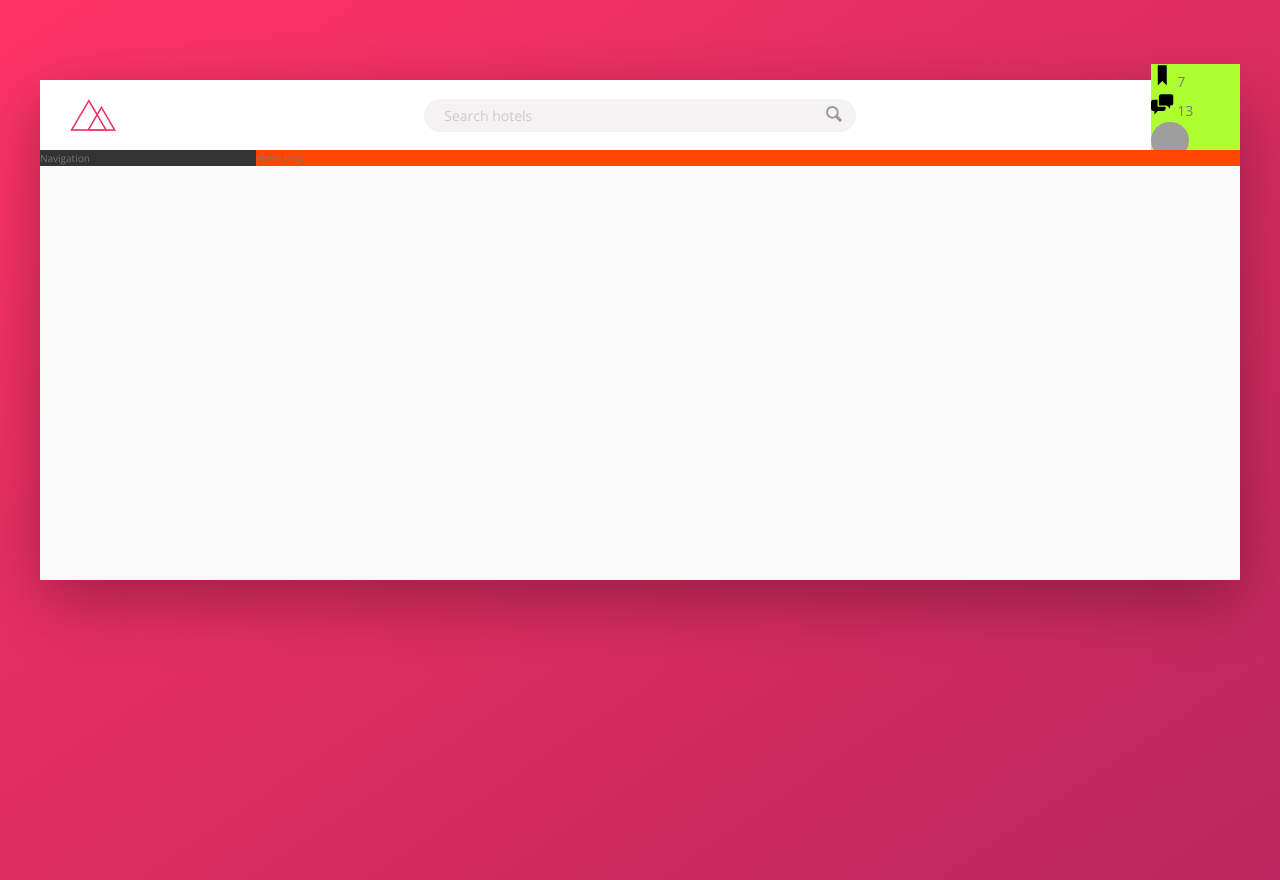
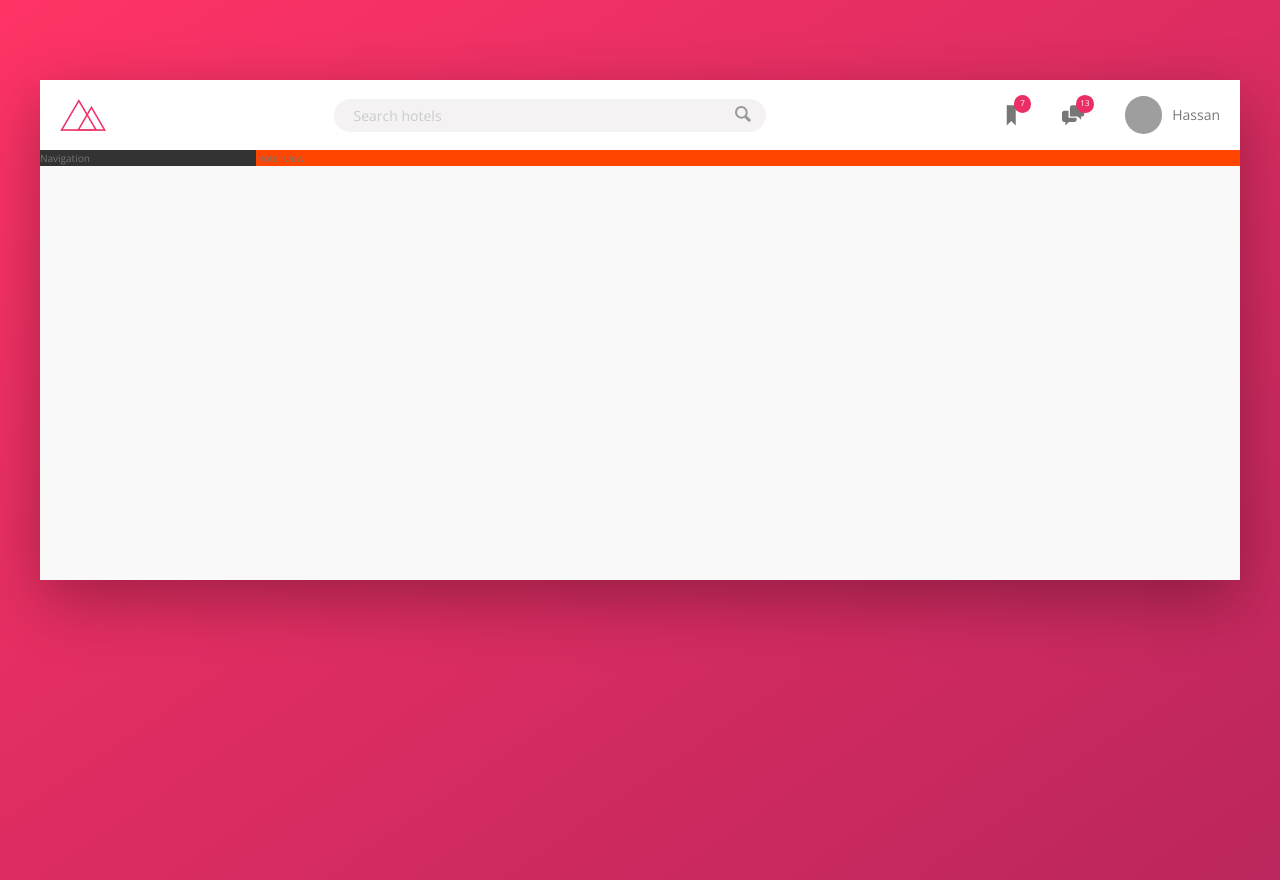
Before and after one commit to Hassanlasheenn/Trillo-App-SCSS, a website: page index.html in a window 1280 px wide. Drawn offline with nearby package versions, Linux system fonts and the light colour scheme; grey boxes are pictures that could not be loaded.

Commit message:
header complete

```diff
--- a/sass/_components.scss
+++ b/sass/_components.scss
@@ -3,7 +3,7 @@
 
 .logo {
     height: 3.25rem;
-    margin-left: 3rem;
+    margin-left: 2rem;
 }
 
 ////////////////////////////////////
@@ -72,31 +72,56 @@
 // User nav
 
 .user-nav {
-    background-color: greenyellow;
+    align-self: stretch;
+
+    display: flex;
+    align-items: center;
+
+    // the parent with their children we use > selector called direct selector
+    & > * {
+        padding: 0 2rem;
+        cursor: pointer;
+        height: 100%;
+        display: flex;
+        align-items: center;
+    }
+
+    & > *:hover {
+        background-color: var(--color-grey-light-2);
+    }
+
     &__icon-box {
-
+        position: relative;
     }
 
     &__icon {
         height: 2.25rem;
         width: 2.25rem;
+        fill: var(--color-grey-dark-2);
     }
 
+
     &__notification {
+        font-size: .8rem;
+        height: 1.75rem;
+        width: 1.75rem;
+        border-radius: 50%;
+        background-color: var(--color-primary);
+        color: #fff;
+        position: absolute;
+        top: 1.5rem;
+        right: 1.1rem;
 
+        display: flex;
+        justify-content: center;
+        align-items: center;
     }
 
-    &__user {
-
-    }
 
     &__user-photo {
         height: 3.75rem;
         width: 3.75rem;
         border-radius: 50%;
-    }
-
-    &__user-name {
-
+        margin-right: 1rem;
     }
 }
```
Also changed, not shown: css/style.css.
